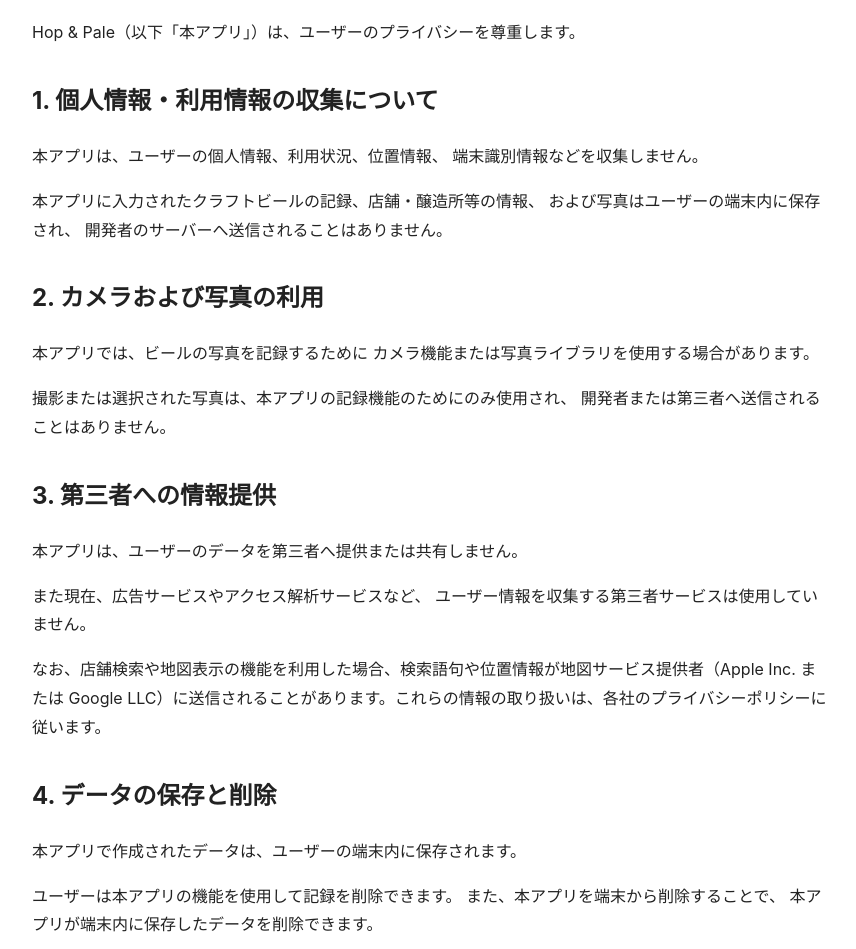
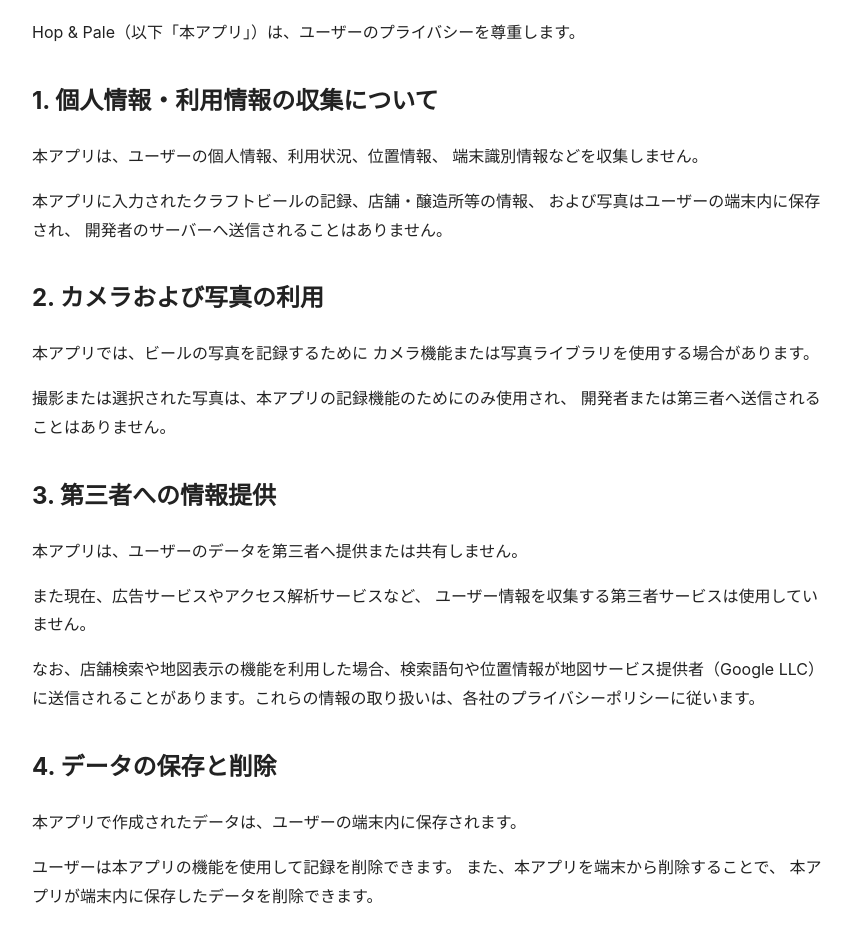
Before and after one commit to moguri-opm/hop-and-pale-privacy, a plain HTML site: page index.html in a window 1280 px wide. Shown: the part 114-1063 px from the top of the page, without its empty margins (208-1064 px from the left). Drawn offline with Linux system fonts and the light colour scheme.

Commit message:
Update index.html

```diff
--- a/index.html
+++ b/index.html
@@ -76,7 +76,7 @@ Hop & Pale（以下「本アプリ」）は、ユーザーのプライバシー
 </p>
 
 <p>
-なお、店舗検索や地図表示の機能を利用した場合、検索語句や位置情報が地図サービス提供者（Apple Inc. または Google LLC）に送信されることがあります。これらの情報の取り扱いは、各社のプライバシーポリシーに従います。
+なお、店舗検索や地図表示の機能を利用した場合、検索語句や位置情報が地図サービス提供者（Google LLC）に送信されることがあります。これらの情報の取り扱いは、各社のプライバシーポリシーに従います。
 </p>
 
 <h2>4. データの保存と削除</h2>
```
